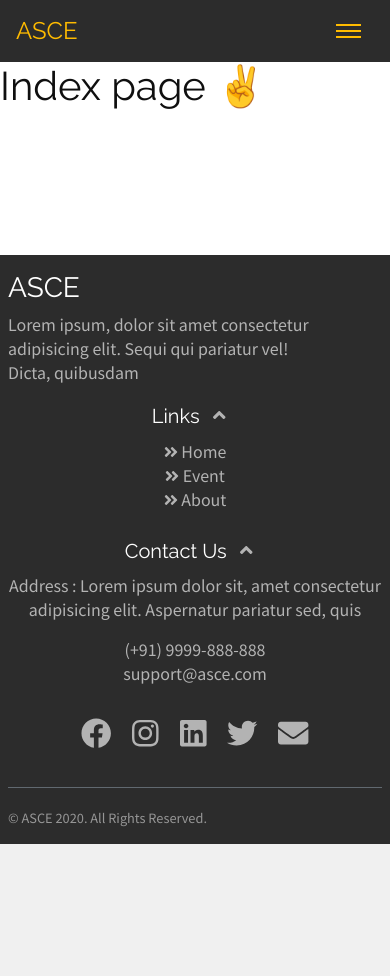
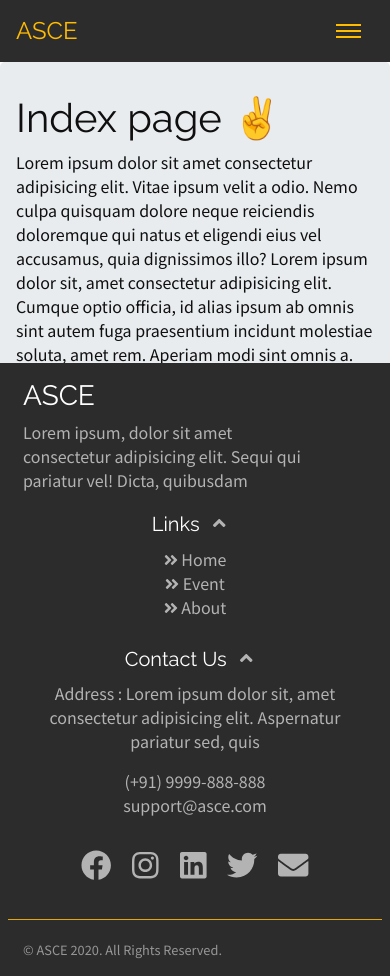
Before and after one commit to RaghavAgarwal0704/ASCE-site, a React (Create React App) app in the folder client/: page / in a window 390 px wide. Before the commit the page ends 844 px from the top, so only its background shows below. Built offline with nearby package versions, Linux system fonts and the light colour scheme.

Commit message:
add bottom padding for diff breakpoints

```diff
--- a/client/src/pages/index.page.js
+++ b/client/src/pages/index.page.js
@@ -1,5 +1,18 @@
 import React from "react";
 const Index = () => {
-    return <h1>Index page ✌</h1>;
+    return (
+        <div className='jumbotron'>
+            <h1>Index page ✌</h1>
+            <p>
+                Lorem ipsum dolor sit amet consectetur adipisicing elit. Vitae
+                ipsum velit a odio. Nemo culpa quisquam dolore neque reiciendis
+                doloremque qui natus et eligendi eius vel accusamus, quia
+                dignissimos illo? Lorem ipsum dolor sit, amet consectetur
+                adipisicing elit. Cumque optio officia, id alias ipsum ab omnis
+                sint autem fuga praesentium incidunt molestiae soluta, amet rem.
+                Aperiam modi sint omnis a.
+            </p>
+        </div>
+    );
 };
 export default Index;
--- a/client/src/styles/index.css
+++ b/client/src/styles/index.css
@@ -3,7 +3,7 @@
     --text: #0f0f0f;
     --text-alt: #b3b3b3;
     --primary: #787b86;
-    --secondary: #0084ff;
+    --secondary: #ffbb00;
     --highlight: #ffbb00;
     --info: #111f4d;
     --danger: #c70039;
@@ -17,20 +17,24 @@
 #root {
     min-height: 100vh;
     position: relative;
-    /* padding-bottom: 310px; */
+    padding-bottom: 310px;
 }
 
 @media (max-width:991px) {
     #root {
-        /* padding-bottom: 581px!important; */
-        /* 530 */
+        padding-bottom: 581px!important;
     }
 }
 
 @media (max-width:575px) {
     #root {
-        /* padding-bottom: 530px!important; */
+        padding-bottom: 530px!important;
     }
+}
+
+.row {
+    margin-left: 0px;
+    margin-right: 0px
 }
 
 main {
@@ -63,6 +67,10 @@ h5 {
 
 .color-secondary {
     color: var(--secondary)!important;
+}
+
+.bg-secondary {
+    background-color: var(--secondary)!important;
 }
 
 .color-primary {
@@ -104,11 +112,11 @@ input[type="number"] {
 }
 
 .text-align-end {
-    text-align: end;
+    text-align: end!important;
 }
 
 .text-align-left {
-    text-align: start;
+    text-align: start!important;
 }
 
 .link {
```
